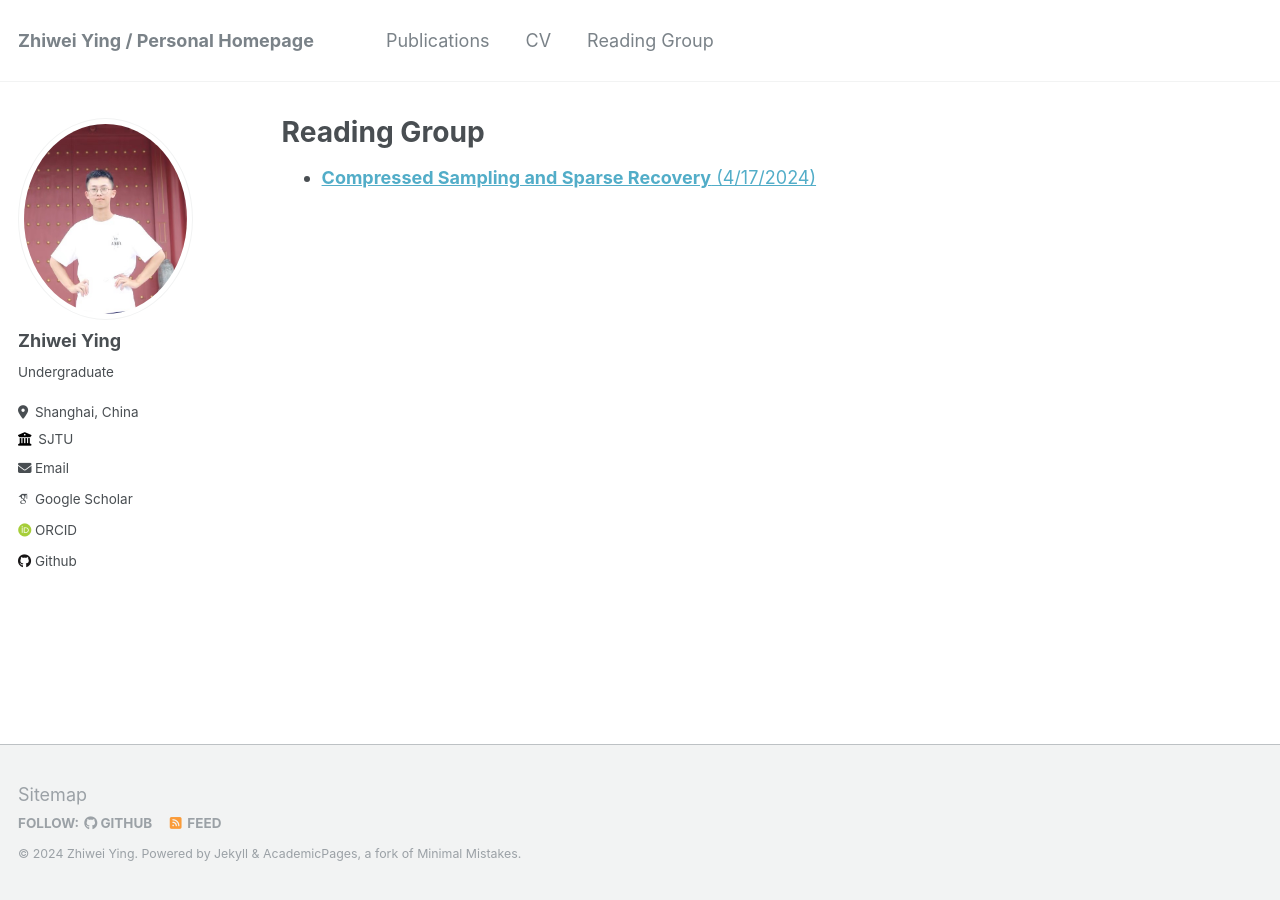
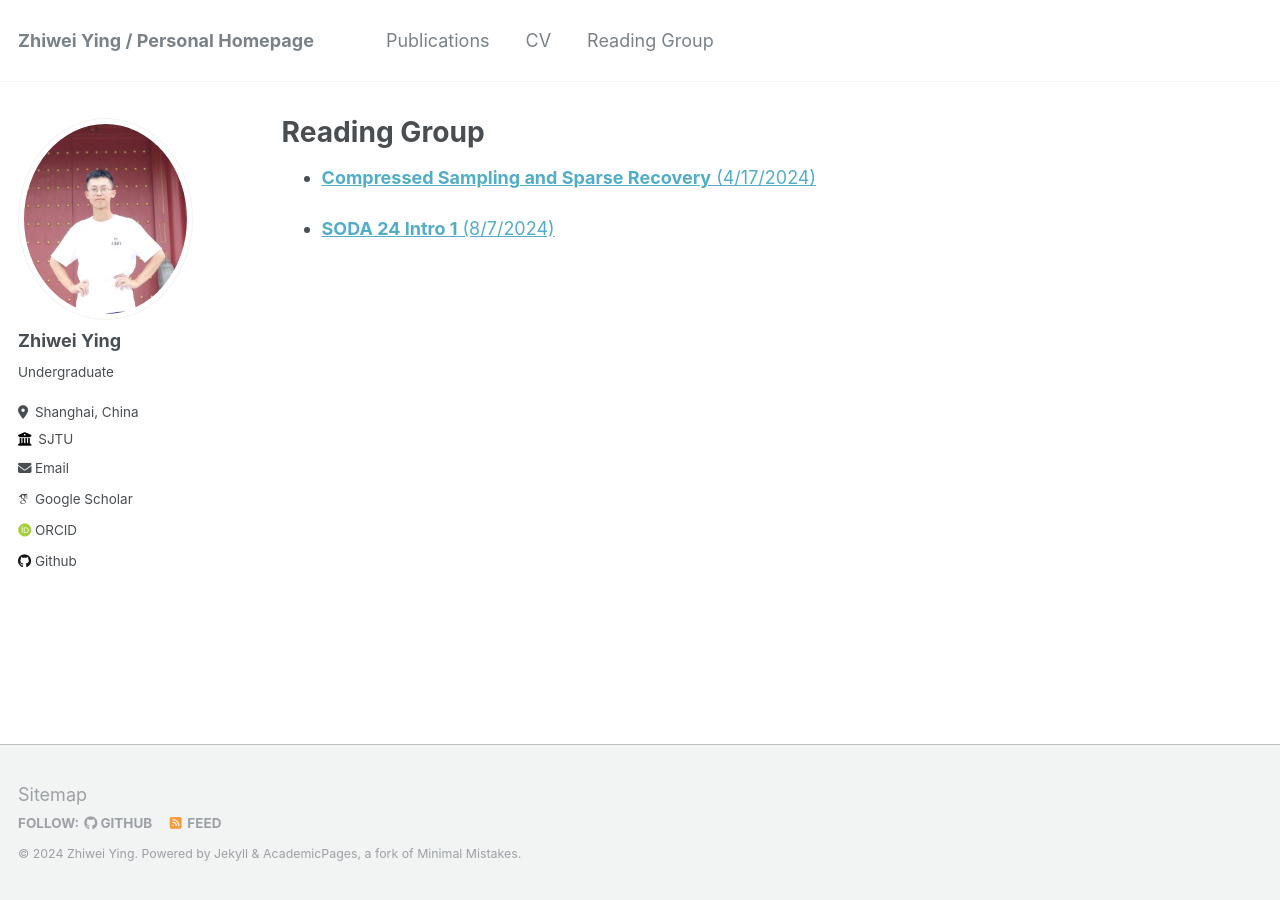
Before and after one commit to yzwykx/yzwykx.github.io, a Jekyll site: the page built from _pages/reading_group.md, in a window 1280 px wide. Built offline with Jekyll 4.4.1, drawn with Linux system fonts in a browser that asks for light colours; some web fonts are replaced.

Commit message:
Update reading_group.md

```diff
--- a/_pages/reading_group.md
+++ b/_pages/reading_group.md
@@ -6,3 +6,5 @@ author_profile: true
 ---
 
 - [**Compressed Sampling and Sparse Recovery** (4/17/2024)](/files/Compressed_Sampling_and_Sparse_Recovery.pdf)
+
+- [**SODA 24 Intro 1** (8/7/2024)](/files/SODA_24_Intro__1.pdf)
```
